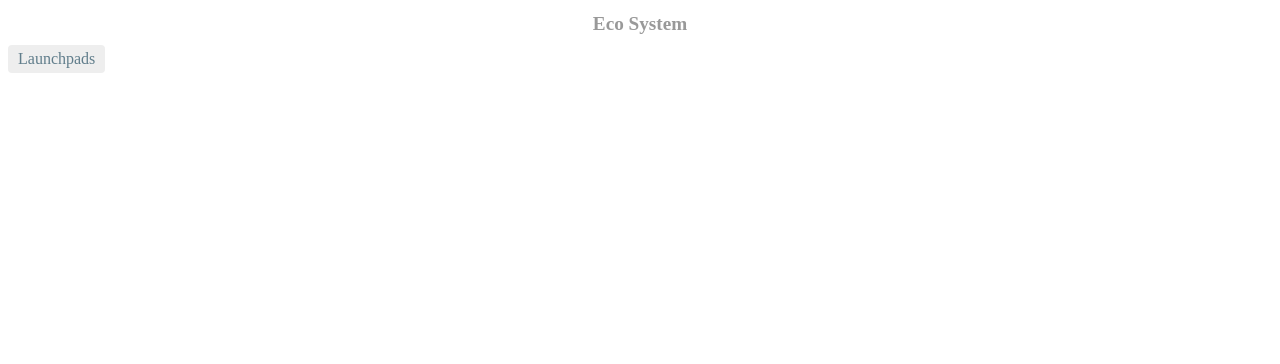
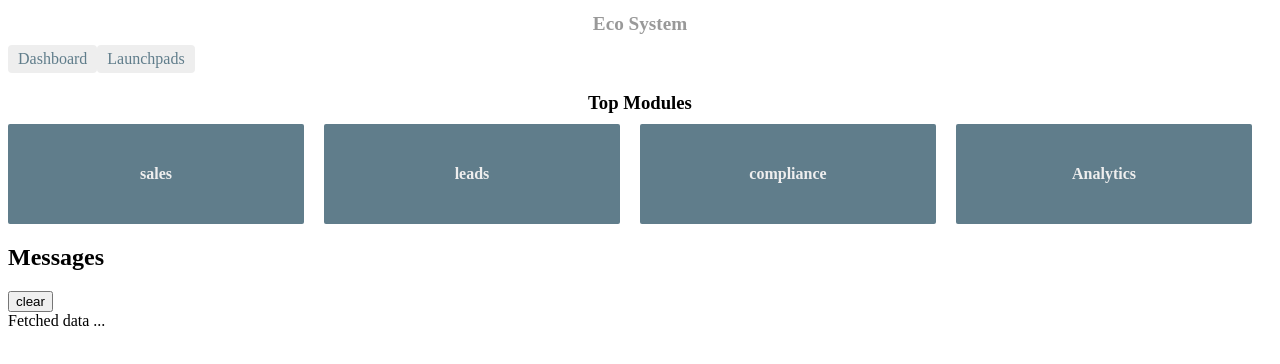
Before and after one commit to degangh/angular-walkthrough, an Angular app: page /dashboard in a window 1280 px wide. Before the commit this address led to /. Shown: the top 364 px of the page. Built offline with nearby package versions, Linux system fonts and the light colour scheme.

Commit message:
add dashboard

```diff
--- a/src/app/app-routing.module.ts
+++ b/src/app/app-routing.module.ts
@@ -2,9 +2,12 @@
 import { RouterModule, Routes} from '@angular/router';
 import { ROOT_DIRECTIVE_INDICES } from '@angular/core/src/render3/instructions';
 import { LaunchpadComponent } from './launchpad/launchpad.component';
+import { DashboardComponent } from './dashboard/dashboard.component';
 
 const routes: Routes = [
-  {path: 'launchpads' , component: LaunchpadComponent}
+  {path: 'launchpads' , component: LaunchpadComponent},
+  {path: 'dashboard' , component: DashboardComponent},
+  {path: '', redirectTo: '/dashboard', pathMatch: 'full'}
 ]
 
 @NgModule({
--- a/src/app/app.component.html
+++ b/src/app/app.component.html
@@ -5,6 +5,7 @@
   </h1>
 </div>
 <nav>
+  <a routerLink='/dashboard'>Dashboard</a>
   <a routerLink='/launchpads'>Launchpads</a>
 </nav>
 <router-outlet></router-outlet>
--- a/src/app/app.module.ts
+++ b/src/app/app.module.ts
@@ -7,13 +7,15 @@
 import { PadDetailComponent } from './pad-detail/pad-detail.component';
 import { MessageComponent } from './message/message.component';
 import { AppRoutingModule } from './/app-routing.module';
+import { DashboardComponent } from './dashboard/dashboard.component';
 
 @NgModule({
   declarations: [
     AppComponent,
     LaunchpadComponent,
     PadDetailComponent,
-    MessageComponent
+    MessageComponent,
+    DashboardComponent
   ],
   imports: [
     BrowserModule,
--- /dev/null
+++ b/src/app/dashboard/dashboard.component.css
@@ -0,0 +1,62 @@
+/* DashboardComponent's private CSS styles */
+[class*='col-'] {
+    float: left;
+    padding-right: 20px;
+    padding-bottom: 20px;
+  }
+  [class*='col-']:last-of-type {
+    padding-right: 0;
+  }
+  a {
+    text-decoration: none;
+  }
+  *, *:after, *:before {
+    -webkit-box-sizing: border-box;
+    -moz-box-sizing: border-box;
+    box-sizing: border-box;
+  }
+  h3 {
+    text-align: center; margin-bottom: 0;
+  }
+  h4 {
+    position: relative;
+  }
+  .grid {
+    margin: 0;
+  }
+  .col-1-4 {
+    width: 25%;
+  }
+  .module {
+    padding: 20px;
+    text-align: center;
+    color: #eee;
+    max-height: 120px;
+    min-width: 120px;
+    background-color: #607d8b;
+    border-radius: 2px;
+  }
+  .module:hover {
+    background-color: #eee;
+    cursor: pointer;
+    color: #607d8b;
+  }
+  .grid-pad {
+    padding: 10px 0;
+  }
+  .grid-pad > [class*='col-']:last-of-type {
+    padding-right: 20px;
+  }
+  @media (max-width: 600px) {
+    .module {
+      font-size: 10px;
+      max-height: 75px; }
+  }
+  @media (max-width: 1024px) {
+    .grid {
+      margin: 0;
+    }
+    .module {
+      min-width: 60px;
+    }
+  }
--- /dev/null
+++ b/src/app/dashboard/dashboard.component.html
@@ -0,0 +1,8 @@
+<h3>Top Modules</h3>
+<div class="grid grid-pad">
+  <a *ngFor="let launchpad of launchpads" class="col-1-4">
+    <div class="module hero">
+      <h4>{{launchpad.name}}</h4>
+    </div>
+  </a>
+</div>
--- /dev/null
+++ b/src/app/dashboard/dashboard.component.ts
@@ -0,0 +1,23 @@
+import { Component, OnInit } from '@angular/core';
+import { Launchpad } from '../launchpad';
+import { LaunchpadService } from '../launchpad.service';
+
+@Component({
+  selector: 'app-dashboard',
+  templateUrl: './dashboard.component.html',
+  styleUrls: [ './dashboard.component.css' ]
+})
+export class DashboardComponent implements OnInit {
+  launchpads: Launchpad[] = [];
+
+  constructor(private launchpadService: LaunchpadService) { }
+
+  ngOnInit() {
+    this.getPads();
+  }
+
+  getPads(): void {
+    this.launchpadService.getPads()
+      .subscribe(launchpad => this.launchpads = launchpad.slice(1, 5));
+  }
+}
```
Also changed, not shown: 1 other file (tests, documents, lock files or other folders).
